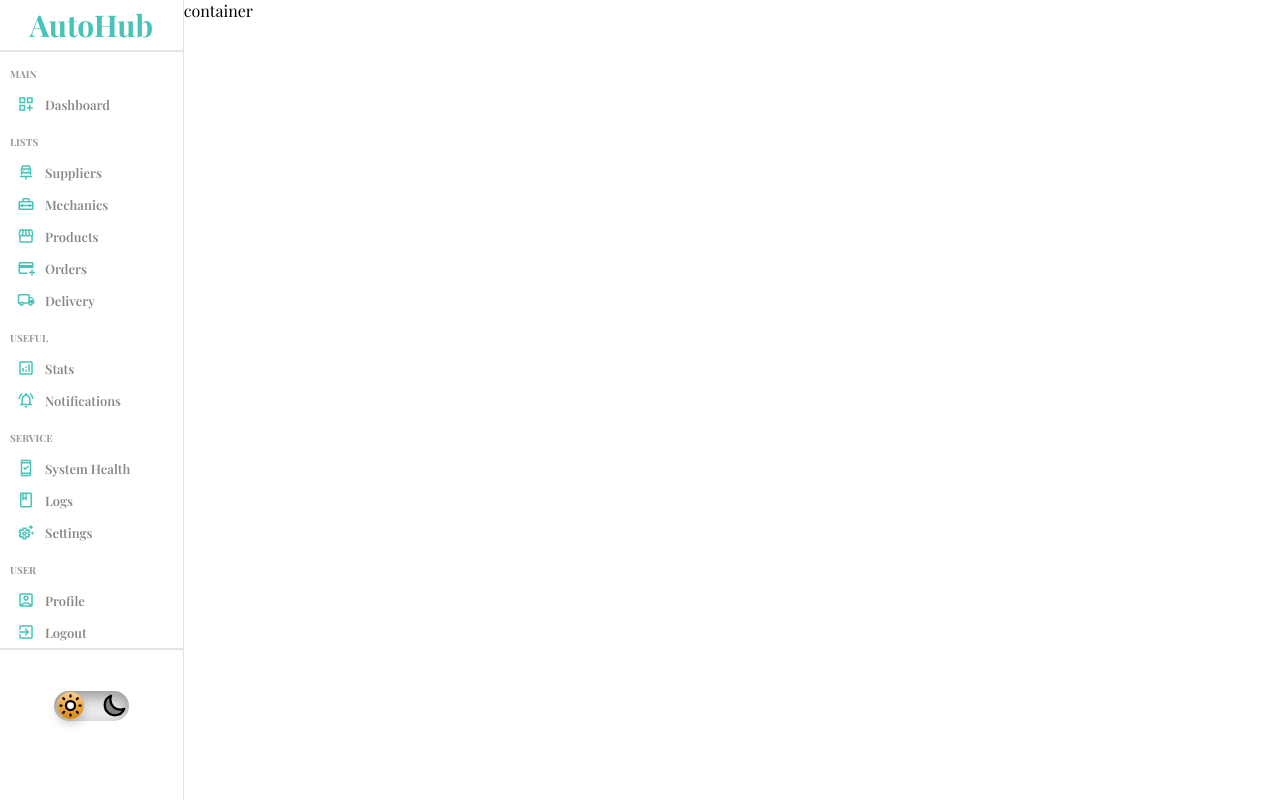
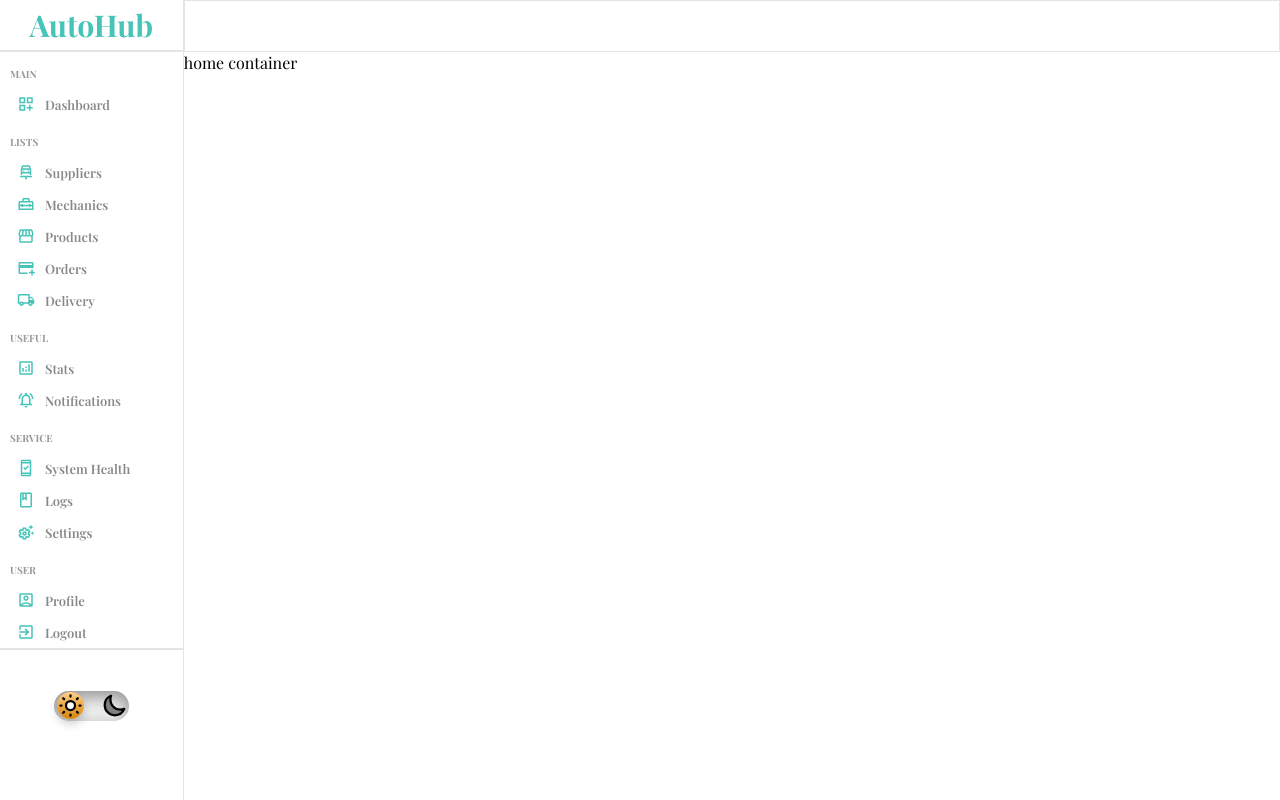
Before and after one commit to Aristox173/autohub, a React (Create React App) app: page / in a window 1280 px wide. Built offline with nearby package versions, Linux system fonts and the light colour scheme; a web font is replaced by a local one.

Commit message:
Add Basic Navbar

```diff
--- a/src/styles/navbar.scss
+++ b/src/styles/navbar.scss
@@ -0,0 +1,8 @@
+.navbar {
+    height: 50px;
+    border: 0.5px solid rgb(230, 227, 227);
+    display: flex;
+    align-items: center;
+    font-size: 14px;
+    color: #555;
+}
--- a/src/styles/sidebar.scss
+++ b/src/styles/sidebar.scss
@@ -45,7 +45,7 @@
                 cursor: pointer;
 
                 &:hover {
-                    background-color: #ece8ff;
+                    background-color: rgb(219, 255, 251);
                 }
 
                 .icon {
--- a/src/views/Home.jsx
+++ b/src/views/Home.jsx
@@ -1,12 +1,16 @@
 import React from 'react'
 import "../styles/home.scss"
 import Sidebar from './components/Sidebar'
+import Navbar from './components/Navbar'
 
 const Home = () => {
   return (
     <div className="home">
       <Sidebar/>
-      <div className='homeContainer'>container</div>
+      <div className='homeContainer'>
+        <Navbar/>
+        home container
+      </div>
     </div>
   )
 }
--- a/src/views/components/Navbar.jsx
+++ b/src/views/components/Navbar.jsx
@@ -2,7 +2,18 @@ import "../../styles/navbar.scss"
 
 const Navbar = () => {
   return (
-    <div className="navbar">Navbar</div>
+    <div className="navbar">
+      <div className="wrapper">
+        <div className="search">
+
+        </div>
+        <div className="items">
+          <div className="item">
+
+          </div>
+        </div>
+      </div>
+    </div>
   )
 }
 
```
